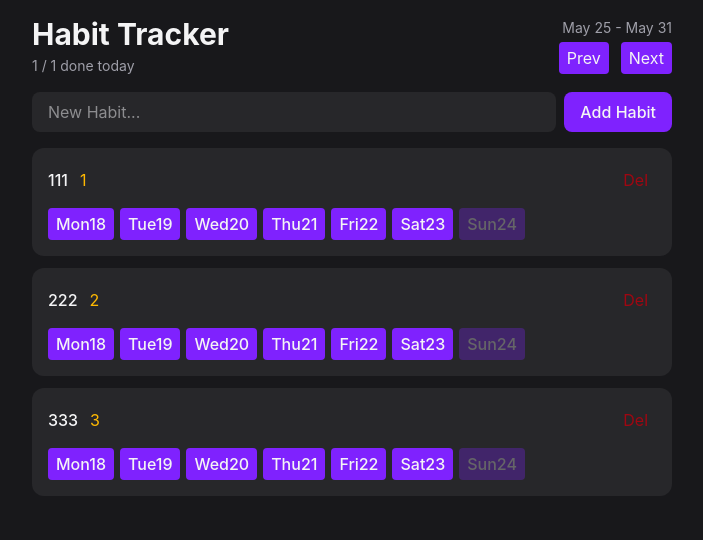
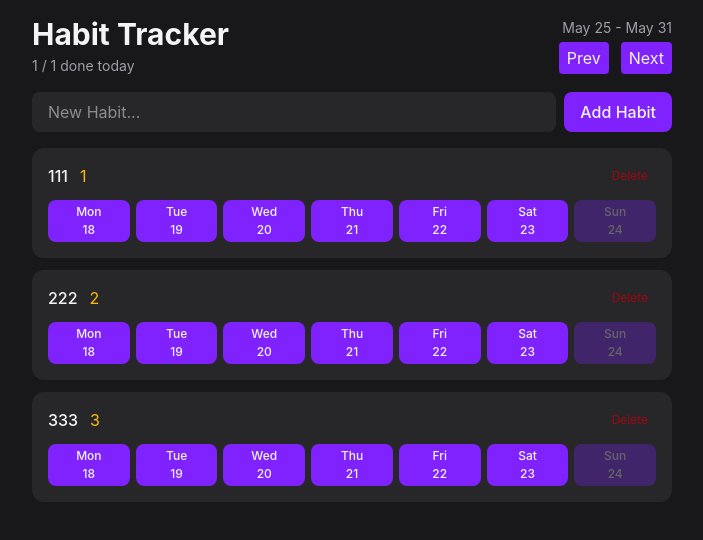
Before and after one commit to trudoholic/habit-ts, a React (Vite) app: page / in a window 1280 px wide. Shown: the top 540 px of the page, without its empty margins (288-991 px from the left). Built offline with nearby package versions, Linux system fonts and the light colour scheme.

Commit message:
btn class

```diff
--- a/src/components/HabitList.tsx
+++ b/src/components/HabitList.tsx
@@ -36,12 +36,13 @@ function HabitItem({habit}: HabitItemProps) {
           <span className="font-medium">{habit.name}</span>
           <span className="font-sm text-amber-400">{habit.id}</span>
         </div>
-        <Button variant={"gost-destructive"}>Del</Button>
+        <Button variant={"gost-destructive"} className="text-xs">Delete</Button>
       </div>
 
       <div className="flex gap-1.5">
         {visibleDates.map(date => (
           <Button
+            className="flex flex-1 flex-col items-center gap-0.5 rounded-lg text-xs"
             key={date.toISOString()}
             disabled={isFuture(date)}
           >
```
